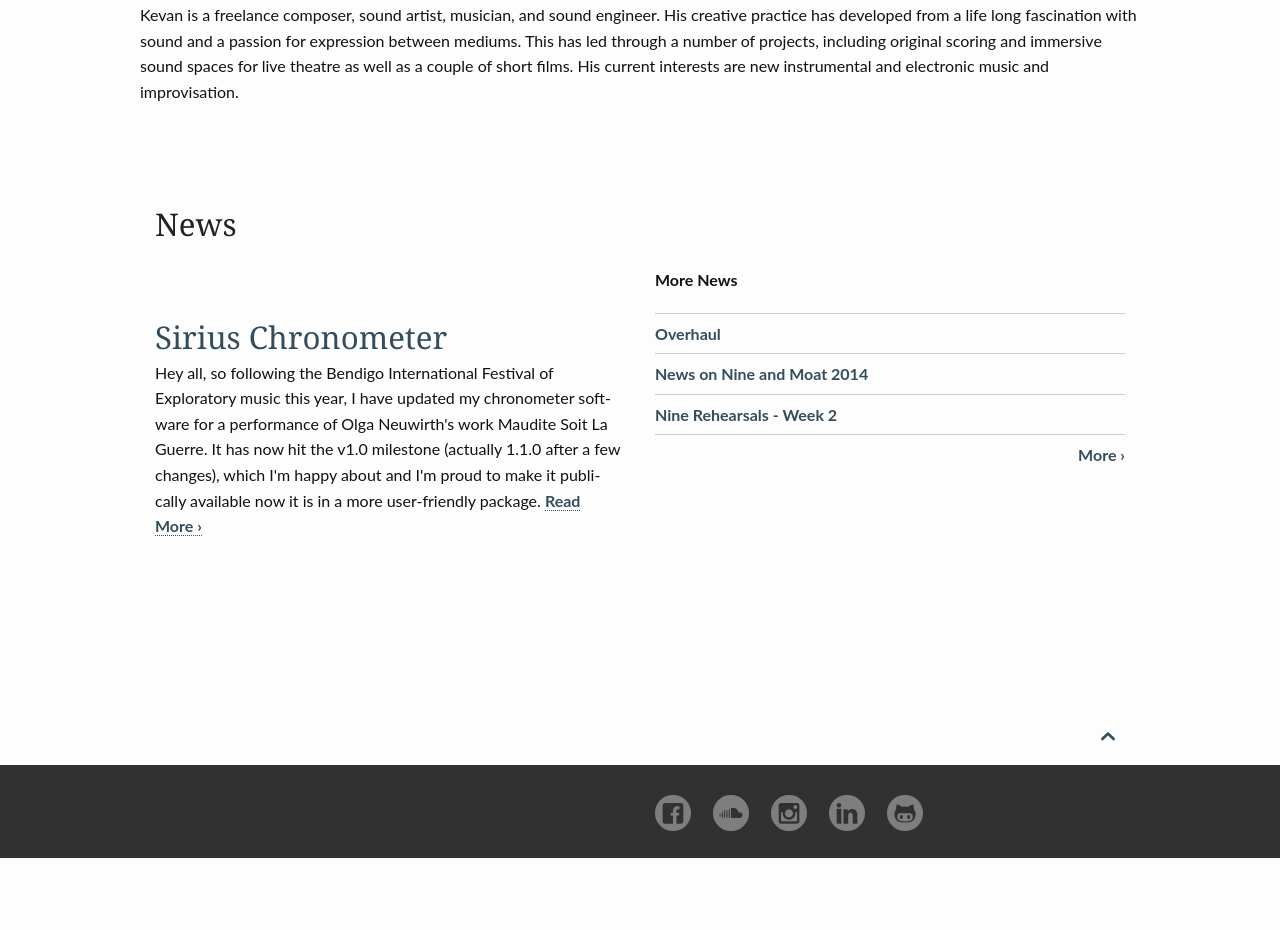
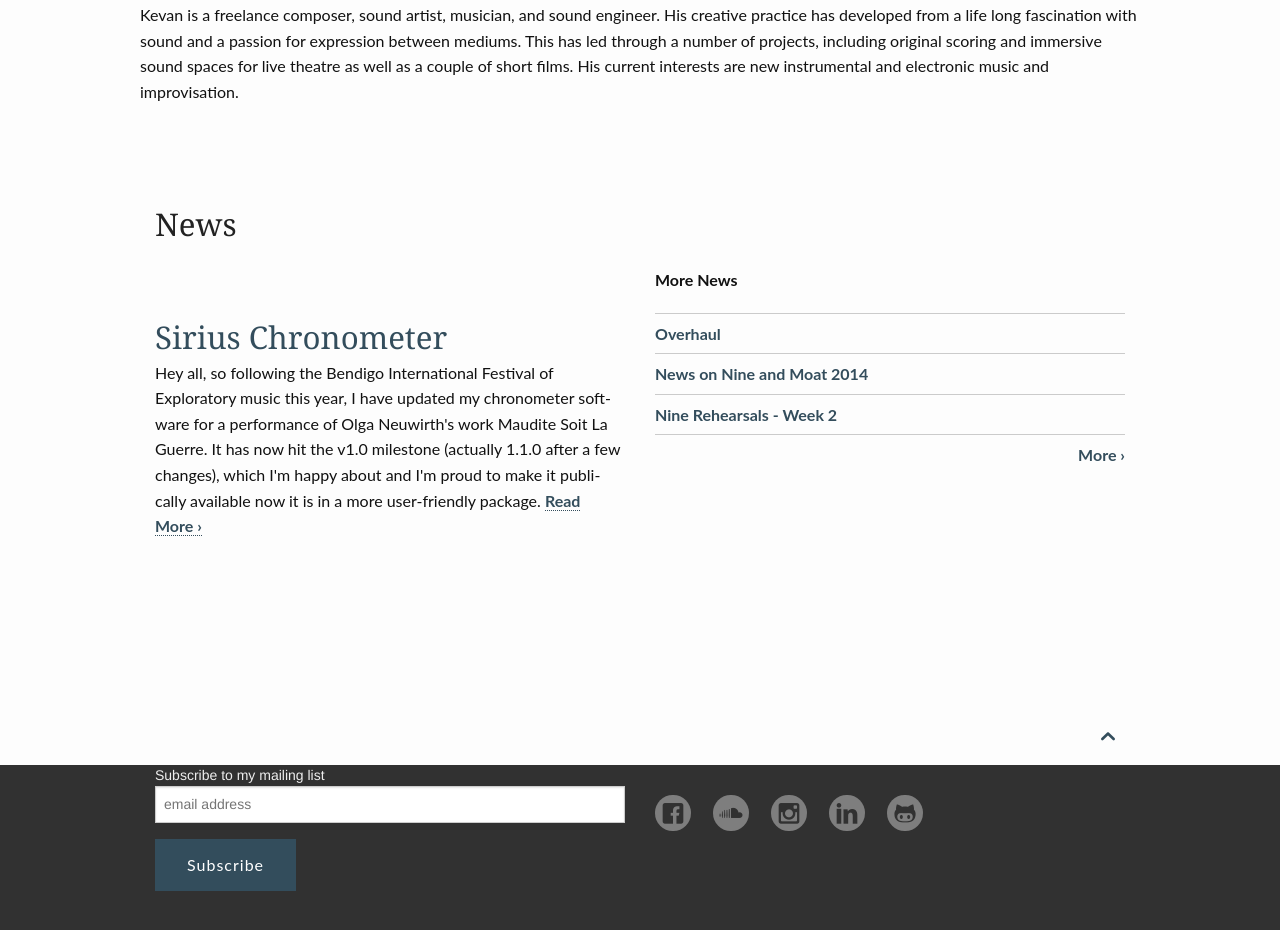
Before and after one commit to unclewalter/unclewalter.github.io, a Jekyll site: the page built from index.md, in a window 1280 px wide, cut to the strip 714-1645 px from the top of the page. Built offline with Jekyll 4.4.1, drawn with Linux system fonts in a browser that asks for light colours; comment, search, counter and statistics services are not loaded; before the commit the page ends 1572 px from its top, so only the background shows below that.

Commit message:
Adding Mailchimp signup.

```diff
--- a/_includes/footer.html
+++ b/_includes/footer.html
@@ -9,7 +9,21 @@
       <div id="subfooter">
         <nav class="row">
           <section id="subfooter-left" class="b30 small-12 medium-6 columns">
+            <!-- Begin MailChimp Signup Form -->
+            <link href="//cdn-images.mailchimp.com/embedcode/horizontal-slim-10_7.css" rel="stylesheet" type="text/css">
+            <div id="mc_embed_signup">
+            <form action="//kevanatkins.us12.list-manage.com/subscribe/post?u=8f595de868dc5b02d2db546e7&amp;id=b1fde2fc51" method="post" id="mc-embedded-subscribe-form" name="mc-embedded-subscribe-form" class="validate" target="_blank" novalidate>
+              <div id="mc_embed_signup_scroll">
+            <label for="mce-EMAIL">Subscribe to my mailing list</label>
+            <input type="email" value="" name="EMAIL" class="email" id="mce-EMAIL" placeholder="email address" required>
+              <!-- real people should not fill this in and expect good things - do not remove this or risk form bot signups-->
+              <div style="position: absolute; left: -5000px;" aria-hidden="true"><input type="text" name="b_8f595de868dc5b02d2db546e7_b1fde2fc51" tabindex="-1" value=""></div>
+              <div class="clear"><input type="submit" value="Subscribe" name="subscribe" id="mc-embedded-subscribe" class="button"></div>
+              </div>
+            </form>
+            </div>
 
+            <!--End mc_embed_signup-->
           </section>
 
           <section id="subfooter-right" class="small-12 medium-6 columns social-icons">
--- a/_sass/_07_layout.scss
+++ b/_sass/_07_layout.scss
@@ -292,8 +292,7 @@
 #subfooter {
     background: $subfooter-bg;
     color: $subfooter-color;
-    padding-top: 30px;
-    padding-bottom: 10px;
+    overflow: hidden;
 }
     #subfooter-left ul.inline-list {
         float: left;
@@ -313,6 +312,7 @@
         color: $subfooter-bg;
         background: $subfooter-color;
         text-align: center;
+        margin-top: 30px;
     }
     #subfooter .social-icons li a:hover {
         background: $subfooter-bg;
--- a/_sass/_09_elements.scss
+++ b/_sass/_09_elements.scss
@@ -9,6 +9,8 @@
 - Side-Nav
 - Accordion
 - Lazy Load XT
+- Event Calendar
+- Mailchimp Signup Form
 
 */
 
@@ -171,3 +173,18 @@
     }
   }
 }
+
+/* Mailchimp Signup Form
+------------------------------------------------------------------- */
+
+#mc_embed_signup {
+  background:transparent;
+  clear:left;
+  font:14px Helvetica,Arial,sans-serif;
+  width:100%;
+  // margin-top: -30px;
+  margin-bottom: -10px;
+  label {
+    color: #eee;
+  }
+}
```
